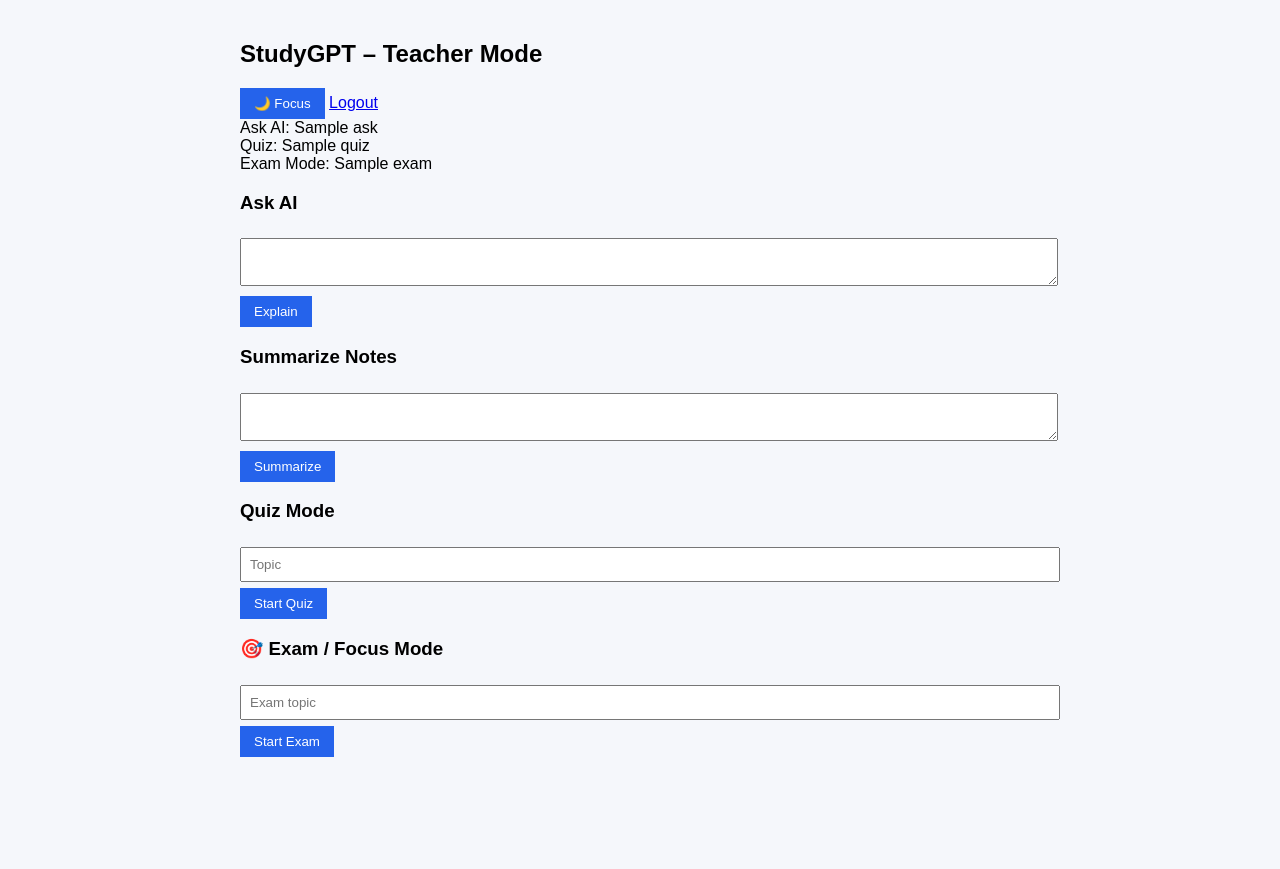
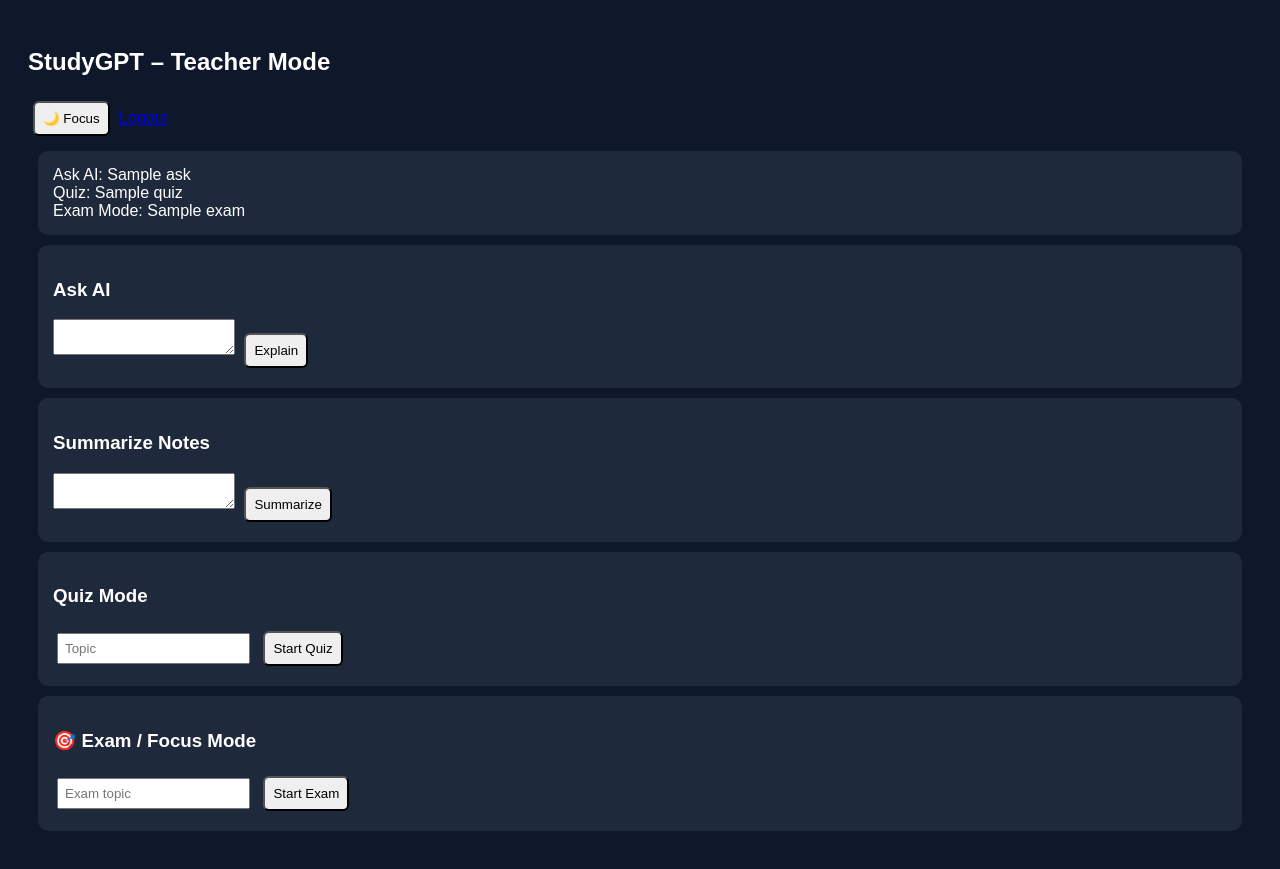
Before and after one commit to Tarunmaker/StudyGPT, a Flask app: template templates/dashboard.html in a window 1280 px wide. Before the commit the page ends 757 px from the top, so only its background shows below. Run offline with Flask 3, Linux system fonts and the light colour scheme; the template is opened without the code that fills it: most values are stand-ins (such as "Sample title", 1, 10 or a date in 2020).

Commit message:
Update style.css

```diff
--- a/static/style.css
+++ b/static/style.css
@@ -1,55 +1,5 @@
-body {
-  font-family: Arial, sans-serif;
-  max-width: 800px;
-  margin: auto;
-  padding: 20px;
-  background: #f5f7fb;
-}
-
-textarea, input {
-  width: 100%;
-  padding: 8px;
-  margin: 6px 0;
-}
-
-button {
-  padding: 8px 14px;
-  background: #2563eb;
-  color: white;
-  border: none;
-  cursor: pointer;
-}
-
-hr {
-  margin: 30px 0;
-}
-.mcq {
-  border: 1px solid #ddd;
-  padding: 15px;
-  margin-top: 15px;
-  border-radius: 8px;
-}
-
-.option {
-  padding: 10px;
-  margin: 8px 0;
-  border: 1px solid #ccc;
-  cursor: pointer;
-  border-radius: 6px;
-}
-
-.option:hover {
-  background: #f1f1f1;
-}
-
-.correct {
-  background: #d4edda;
-  border-color: #28a745;
-  color: #155724;
-}
-
-.wrong {
-  background: #f8d7da;
-  border-color: #dc3545;
-  color: #721c24;
-}
+body{font-family:Arial;background:#0f172a;color:white;padding:20px}
+button{padding:8px;margin:5px;border-radius:6px;cursor:pointer}
+input{padding:6px;margin:4px}
+section{background:#1e293b;padding:15px;margin:10px;border-radius:10px}
+.center{text-align:center;margin-top:120px}
```
